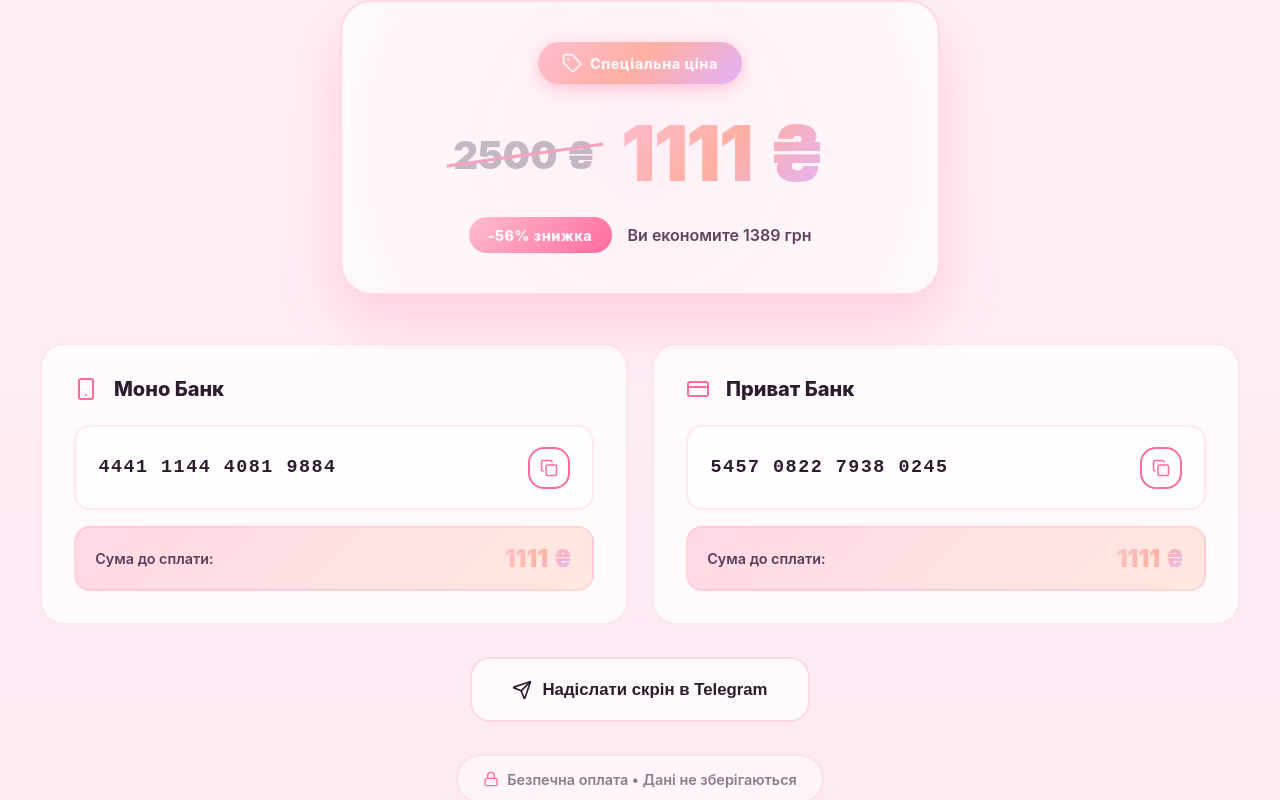
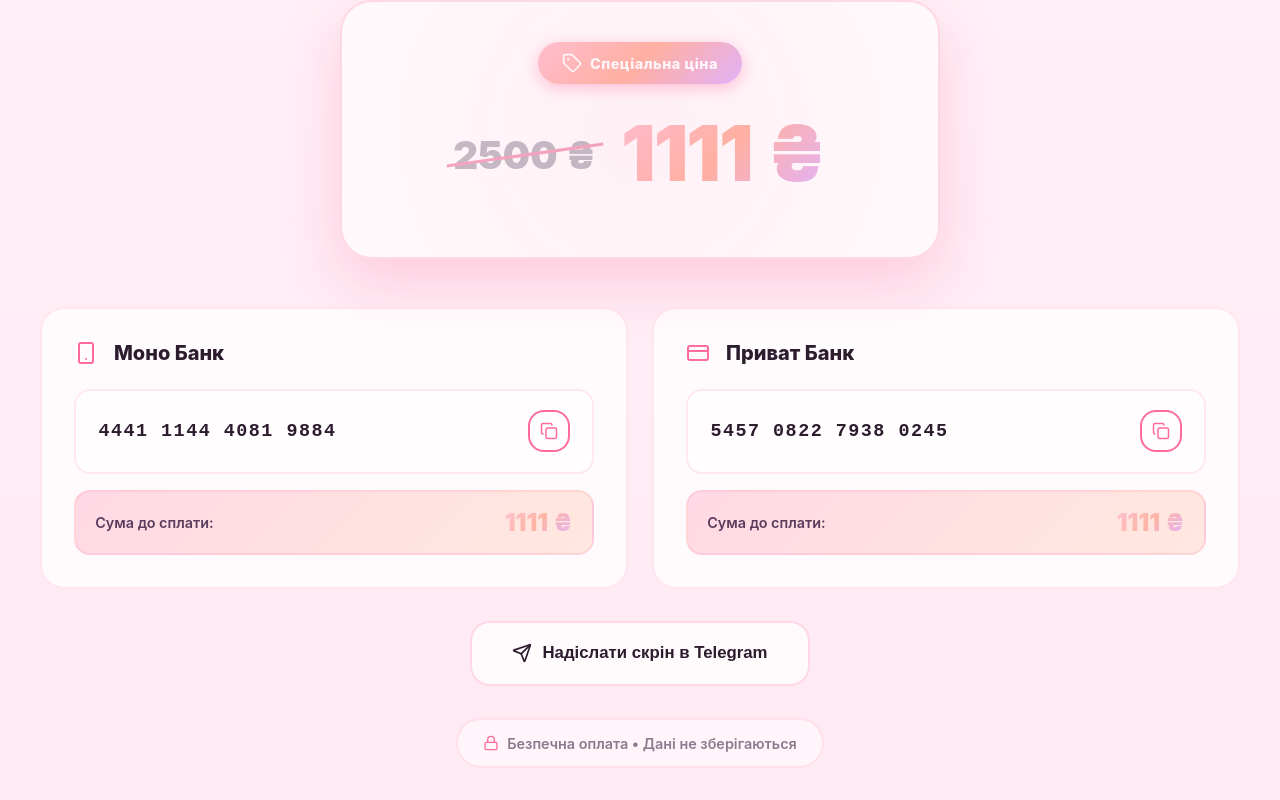
Before and after one commit to Alladdik/lamirage, a React (Create React App) app: page /courses in a window 1280 px wide. Shown: the part 1924-2724 px from the top of the page. Built offline with nearby package versions, Linux system fonts and the light colour scheme.

Commit message:
upd courses2

```diff
--- a/src/components/Courses.js
+++ b/src/components/Courses.js
@@ -243,8 +243,6 @@ const Courses = () => {
               <div className="new-price">1111 ₴</div>
             </div>
             <div className="price-discount">
-              <span className="discount-badge">-56% знижка</span>
-              <span className="save-text">Ви економите 1389 грн</span>
             </div>
           </div>
 
```
